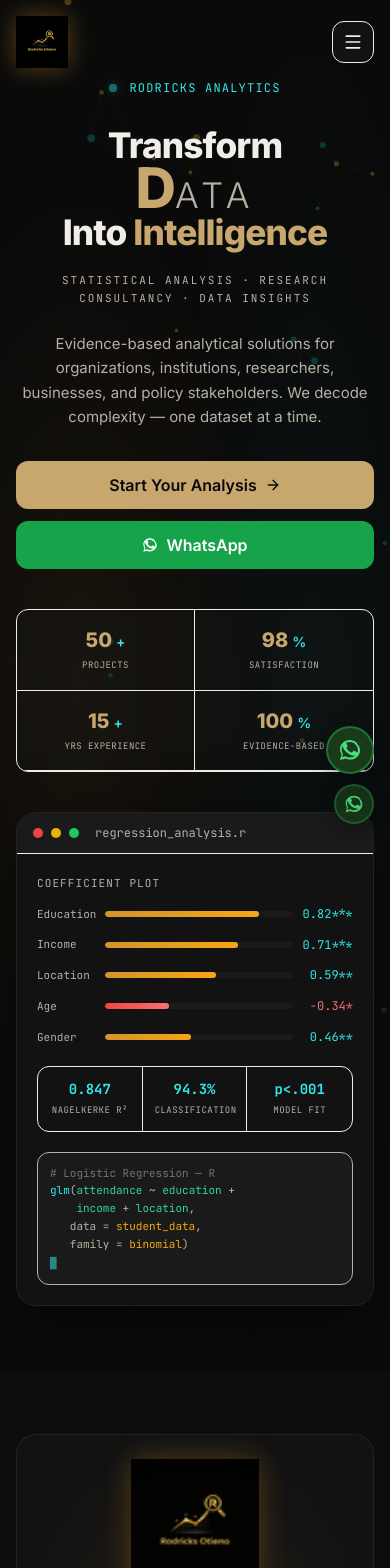
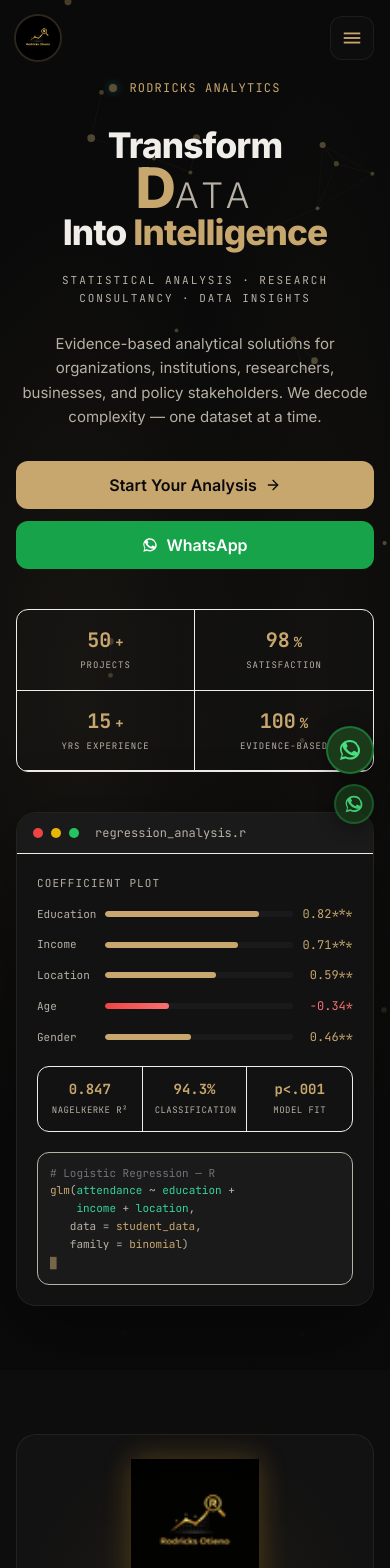
Before and after one commit to kevwasonga/rodricks, a React (Vite) app: page / in a window 390 px wide. Shown: the top 1568 px of the page. Built offline with nearby package versions, Linux system fonts and the light colour scheme.

Commit message:
feat: restyle header and hero to synergyhub — rounded logo, gold accents, mono numbers, material symbols

```diff
--- a/src/components/Header.tsx
+++ b/src/components/Header.tsx
@@ -1,5 +1,4 @@
 import { useEffect, useState } from "react"
-import { Menu, X } from "lucide-react"
 import { cn } from "@/lib/utils"
 
 const navItems = [
@@ -68,7 +67,7 @@
       className={cn(
         "fixed inset-x-0 top-0 z-50 transition-all duration-300",
         scrolled
-          ? "bg-[rgba(8,12,18,0.92)] backdrop-blur-[24px] shadow-[0_1px_0_rgba(212,148,43,0.1),0_8px_40px_rgba(0,0,0,0.4)] py-2.5"
+          ? "bg-[rgba(10,10,10,0.96)] backdrop-blur-[16px] shadow-[0_1px_0_hsl(var(--primary)/0.18)] py-3"
           : "py-4 bg-transparent"
       )}
     >
@@ -77,32 +76,27 @@
           <img
             src="/rodrologo.png"
             alt="Rodricks Analytics Logo"
-            width="60"
-            height="60"
+            width="44"
+            height="44"
             loading="eager"
             decoding="async"
-            className="h-[52px] w-[52px] sm:h-[60px] sm:w-[60px] object-contain drop-shadow-[0_0_12px_rgba(212,148,43,0.4)] transition-transform hover:scale-105 shrink-0"
+            className="h-11 w-11 object-cover rounded-full shadow-[0_0_0_2px_hsl(var(--primary)/0.18)] shrink-0"
           />
           <span className="hidden sm:flex flex-col leading-none">
-            <span className="font-display font-bold text-[0.95rem] sm:text-[1.05rem] tracking-[1.8px] text-foreground">
-              RODRICKS<span className="text-teal-400"> ANALYTICS</span>
-            </span>
-            <span className="font-mono text-[0.55rem] tracking-[2px] text-muted-foreground uppercase mt-0.5">
-              Statistics · Research · Data Analysis
-            </span>
+            <span className="font-display font-bold text-[0.95rem] tracking-[0.03em] text-white">RODRICKS ANALYTICS</span>
+            <span className="font-mono text-[0.62rem] tracking-[0.12em] text-primary uppercase">Statistics · Research · Data Analysis</span>
           </span>
         </a>
 
-        {/* Desktop nav */}
-        <ul className="hidden lg:flex items-center gap-1">
+        <ul className="hidden lg:flex items-center gap-0.5">
           {navItems.map((item) => (
             <li key={item.href}>
               <a
                 href={item.href}
                 onClick={(e) => handleNavClick(e, item.href)}
                 className={cn(
-                  "px-3 py-2 text-[0.82rem] font-medium tracking-wide rounded-md transition-colors",
-                  activeId === item.href.slice(1) ? "text-amber-400" : "text-muted-foreground hover:text-amber-400"
+                  "px-3.5 py-2 text-[0.875rem] font-medium tracking-wide rounded-md transition-colors",
+                  activeId === item.href.slice(1) ? "text-primary bg-primary/10" : "text-muted-foreground hover:text-primary hover:bg-primary/10"
                 )}
               >
                 {item.label}
@@ -116,36 +110,37 @@
             href="https://wa.me/254794627947?text=Hello%20Rodricks%20Otieno!"
             target="_blank"
             rel="noopener noreferrer"
-            className="inline-flex items-center gap-2 rounded-lg border border-green-500/25 bg-green-500/10 px-4 py-2 text-sm font-semibold text-green-400 hover:bg-green-500/20 transition-colors"
+            className="inline-flex items-center gap-2 rounded-xl bg-primary px-5 py-2.5 text-sm font-bold text-primary-foreground hover:bg-[hsl(40_55%_71%)] hover:-translate-y-0.5 hover:shadow-[0_6px_20px_hsl(var(--primary)/0.28)] transition-all"
           >
-            <MessageCircleIcon /> WhatsApp
+            <span className="material-symbols-outlined text-[18px]" style={{ fontVariationSettings: "'FILL' 1" }}>chat_bubble</span> WhatsApp
           </a>
         </div>
 
         <button
-          className="lg:hidden inline-flex items-center justify-center rounded-lg border border-border/50 bg-muted/50 p-2.5 text-foreground"
+          className={cn(
+            "lg:hidden inline-flex items-center justify-center rounded-lg p-2.5 transition-colors",
+            "border border-primary/10 bg-muted/20 text-primary hover:bg-primary/10"
+          )}
           onClick={() => setMobileOpen(!mobileOpen)}
           aria-label={mobileOpen ? "Close menu" : "Open menu"}
           aria-expanded={mobileOpen}
         >
-          {mobileOpen ? <X className="h-5 w-5" /> : <Menu className="h-5 w-5" />}
+          <span className="material-symbols-outlined text-[22px]">{mobileOpen ? "close" : "menu"}</span>
         </button>
       </nav>
 
-      {/* Mobile menu */}
       {mobileOpen && (
-        <div className="lg:hidden absolute inset-x-0 top-full bg-[rgba(8,12,18,0.97)] backdrop-blur-xl border-t border-border/20 animate-in fade-in slide-in-from-top-2">
-          <div className="container-custom py-6 flex flex-col gap-1">
+        <>
+          <div className="fixed inset-0 bg-black/60 backdrop-blur-sm z-40 lg:hidden" onClick={() => setMobileOpen(false)} aria-hidden="true" />
+          <div className="lg:hidden fixed top-0 right-0 h-screen w-[min(300px,85vw)] bg-[hsl(0_0%_7%)] border-l border-primary/15 shadow-[0_12px_48px_rgba(0,0,0,0.6)] z-50 flex flex-col gap-1 pt-[88px] px-7 pb-12 overflow-y-auto">
             {navItems.map((item) => (
               <a
                 key={item.href}
                 href={item.href}
                 onClick={(e) => handleNavClick(e, item.href)}
                 className={cn(
-                  "px-4 py-3 rounded-lg text-base font-medium transition-colors",
-                  activeId === item.href.slice(1)
-                    ? "bg-amber-500/10 text-amber-400"
-                    : "text-muted-foreground hover:bg-muted/50 hover:text-amber-400"
+                  "px-4 py-3 rounded-lg text-[0.95rem] font-medium transition-colors",
+                  activeId === item.href.slice(1) ? "text-primary bg-primary/10" : "text-muted-foreground hover:text-primary hover:bg-primary/10"
                 )}
               >
                 {item.label}
@@ -155,21 +150,13 @@
               href="https://wa.me/254794627947?text=Hello%20Rodricks%20Otieno!"
               target="_blank"
               rel="noopener noreferrer"
-              className="mt-3 inline-flex items-center justify-center gap-2 rounded-lg bg-green-600 px-4 py-3 text-sm font-semibold text-white hover:bg-green-500 transition-colors"
+              className="mt-4 inline-flex items-center justify-center gap-2 rounded-xl bg-green-600 px-4 py-3 text-sm font-semibold text-white hover:bg-green-500 transition-colors"
             >
-              <MessageCircleIcon /> WhatsApp Consultation
+              <span className="material-symbols-outlined text-[18px]" style={{ fontVariationSettings: "'FILL' 1" }}>chat_bubble</span> WhatsApp Consultation
             </a>
           </div>
-        </div>
+        </>
       )}
     </header>
   )
 }
-
-function MessageCircleIcon() {
-  return (
-    <svg className="h-4 w-4" viewBox="0 0 24 24" fill="currentColor" aria-hidden="true">
-      <path d="M19.05 4.91A9.91 9.91 0 0 0 12.02 2C6.45 2 2 6.05 2 11.1c0 1.91.55 3.76 1.6 5.36L2 22l5.7-1.46a10 10 0 0 0 4.32 1.03h.01c5.57 0 10.02-4.05 10.02-9.1 0-2.43-1.03-4.72-2.92-6.36l-.18-.2Zm-7.03 14.6h-.01a8.3 8.3 0 0 1-4.24-1.12l-.3-.18-3.38.87.9-3.2-.2-.32a7.5 7.5 0 0 1-1.14-3.96c0-4.13 3.65-7.5 8.14-7.5 2.18 0 4.22.82 5.75 2.3a7.7 7.7 0 0 1 2.4 5.56c0 4.13-3.65 7.5-8.12 7.5Zm6.54-5.6c-.36-.18-2.13-.99-2.46-1.11-.33-.11-.57-.17-.81.17-.24.35-.93 1.11-1.14 1.34-.21.23-.42.26-.78.08-.36-.17-1.52-.53-2.9-1.69a10.8 10.8 0 0 1-2-2.36c-.21-.35-.02-.54.16-.71.16-.16.36-.4.54-.6.18-.2.24-.34.36-.57.12-.23.06-.43-.03-.6-.09-.17-.81-1.85-1.11-2.53-.29-.67-.59-.58-.81-.59h-.69c-.24 0-.63.09-.96.43-.33.34-1.26 1.17-1.26 2.85s1.29 3.31 1.47 3.54c.18.23 2.54 3.67 6.16 5.15.86.35 1.53.56 2.06.72.86.26 1.65.22 2.27.14.69-.1 2.13-.82 2.43-1.62.3-.8.3-1.48.21-1.62-.09-.14-.33-.23-.69-.41Z" />
-    </svg>
-  )
-}
--- a/src/components/Preloader.tsx
+++ b/src/components/Preloader.tsx
@@ -35,14 +35,14 @@
             </motion.div>
             <div className="mx-auto mb-3 h-0.5 w-48 overflow-hidden rounded bg-border/30">
               <motion.div
-                className="h-full w-full bg-gradient-to-r from-amber-500 to-amber-400"
+                className="h-full w-full bg-gradient-to-r from-primary to-primary"
                 initial={{ scaleX: 0.3, opacity: 0.3 }}
                 animate={{ scaleX: [0.3, 1, 0.3], opacity: [0.3, 1, 0.3] }}
                 transition={{ duration: 1.4, repeat: Infinity, ease: "easeInOut" }}
                 style={{ transformOrigin: "left" }}
               />
             </div>
-            <p className="font-mono text-[11px] tracking-[2px] text-teal-400">
+            <p className="font-mono text-[11px] tracking-[2px] text-primary">
               <motion.span animate={{ opacity: [1, 0, 1] }} transition={{ duration: 1, repeat: Infinity }}>
                 _
               </motion.span>{" "}
--- a/src/components/sections/About.tsx
+++ b/src/components/sections/About.tsx
@@ -45,13 +45,13 @@
                 <span className="font-mono text-xs uppercase tracking-widest text-muted-foreground">Nairobi, Kenya</span>
                 <div className="flex flex-wrap justify-center gap-2 mt-6">
                   {tools.map((tool) => (
-                    <span key={tool} className="font-mono text-[11px] tracking-wide px-2.5 py-1 border border-border/40 rounded text-teal-400 bg-teal-500/5">
+                    <span key={tool} className="font-mono text-[11px] tracking-wide px-2.5 py-1 border border-border/40 rounded text-primary bg-primary">
                       {tool}
                     </span>
                   ))}
                 </div>
               </div>
-              <div className="absolute bottom-0 left-0 right-0 h-px bg-gradient-to-r from-amber-500 to-teal-400 opacity-40" />
+              <div className="absolute bottom-0 left-0 right-0 h-px bg-gradient-to-r from-primary to-primary opacity-40" />
             </div>
           </motion.div>
 
@@ -100,7 +100,7 @@
             >
               {pillars.map((pillar) => (
                 <div key={pillar.title} className="card-base p-4 flex items-start gap-3 hover:border-primary/20 transition-colors">
-                  <div className="flex-shrink-0 w-9 h-9 rounded-lg bg-amber-500/10 border border-amber-500/15 flex items-center justify-center text-amber-500">
+                  <div className="flex-shrink-0 w-9 h-9 rounded-lg bg-primary border border-primary flex items-center justify-center text-primary">
                     <pillar.icon className="h-4 w-4" aria-hidden="true" />
                   </div>
                   <div>
--- a/src/components/sections/Hero.tsx
+++ b/src/components/sections/Hero.tsx
@@ -2,7 +2,7 @@
 import { motion } from "framer-motion"
 import { cn } from "@/lib/utils"
 import { Button } from "@/components/ui/button"
-import { ArrowRight, CheckCircle, TrendingUp } from "lucide-react"
+import { ArrowRight } from "lucide-react"
 
 const stats = [
   { label: "Projects", value: 50, suffix: "+" },
@@ -45,7 +45,7 @@
     const ctx = canvas.getContext("2d")
     if (!ctx) return
     if (window.matchMedia("(prefers-reduced-motion: reduce)").matches) {
-      ctx.fillStyle = "rgba(212,148,43,0.03)"
+      ctx.fillStyle = "rgba(200,169,110,0.03)"
       ctx.fillRect(0, 0, canvas.width, canvas.height)
       return
     }
@@ -68,7 +68,7 @@
       vy = 0
       r = 0
       pulse = 0
-      type = "amber"
+      type = "gold"
       constructor() {
         this.reset()
       }
@@ -79,7 +79,7 @@
         this.vy = (Math.random() - 0.5) * 0.35
         this.r = 1.5 + Math.random() * 2
         this.pulse = Math.random() * Math.PI * 2
-        this.type = Math.random() > 0.7 ? "teal" : "amber"
+        this.type = Math.random() > 0.7 ? "gold-light" : "gold"
       }
       update() {
         this.x += this.vx
@@ -94,7 +94,7 @@
         const pr = this.r + Math.sin(this.pulse) * 0.6
         ctx!.beginPath()
         ctx!.arc(this.x, this.y, pr, 0, Math.PI * 2)
-        ctx!.fillStyle = this.type === "teal" ? "rgba(13,155,155,0.7)" : "rgba(212,148,43,0.7)"
+        ctx!.fillStyle = this.type === "gold-light" ? "rgba(226,201,138,0.7)" : "rgba(200,169,110,0.7)"
         ctx!.fill()
       }
     }
@@ -123,7 +123,7 @@
             ctx.beginPath()
             ctx.moveTo(nodes[i].x, nodes[i].y)
             ctx.lineTo(nodes[j].x, nodes[j].y)
-            ctx.strokeStyle = `rgba(212,148,43,${alpha})`
+            ctx.strokeStyle = `rgba(200,169,110,${alpha})`
             ctx.lineWidth = 0.8
             ctx.stroke()
           }
@@ -133,7 +133,7 @@
         ctx.beginPath()
         ctx.moveTo(0, y)
         ctx.lineTo(W, y)
-        ctx.strokeStyle = "rgba(212,148,43,0.03)"
+        ctx.strokeStyle = "rgba(200,169,110,0.03)"
         ctx.lineWidth = 1
         ctx.stroke()
       }
@@ -141,7 +141,7 @@
         ctx.beginPath()
         ctx.moveTo(x, 0)
         ctx.lineTo(x, H)
-        ctx.strokeStyle = "rgba(212,148,43,0.03)"
+        ctx.strokeStyle = "rgba(200,169,110,0.03)"
         ctx.lineWidth = 1
         ctx.stroke()
       }
@@ -189,14 +189,14 @@
   return (
     <section id="home" className="relative min-h-screen bg-background overflow-hidden flex flex-col" aria-labelledby="hero-heading">
       <canvas ref={canvasRef} className="absolute inset-0 w-full h-full opacity-45 pointer-events-none" aria-hidden="true" />
-      <div className="absolute inset-0 bg-[radial-gradient(ellipse_80%_60%_at_20%_50%,rgba(212,148,43,0.07)_0%,transparent_60%),radial-gradient(ellipse_60%_80%_at_80%_50%,rgba(13,155,155,0.05)_0%,transparent_60%),linear-gradient(180deg,transparent_50%,hsl(var(--background))_100%)] pointer-events-none" aria-hidden="true" />
+      <div className="absolute inset-0 bg-[radial-gradient(ellipse_80%_60%_at_20%_50%,rgba(200,169,110,0.07)_0%,transparent_60%),radial-gradient(ellipse_60%_80%_at_80%_50%,rgba(200,169,110,0.04)_0%,transparent_60%),linear-gradient(180deg,transparent_50%,hsl(var(--background))_100%)] pointer-events-none" aria-hidden="true" />
 
       {floatingLabels.map((label, i) => (
         <motion.div
           key={i}
           className={cn(
-            "absolute hidden lg:block font-mono text-xs tracking-wide text-teal-400/25 pointer-events-none",
-            "px-2 py-1 border border-teal-500/20 rounded bg-teal-500/5"
+            "absolute hidden lg:block font-mono text-xs tracking-wide text-primary pointer-events-none",
+            "px-2 py-1 border border-primary rounded bg-primary"
           )}
           style={{ top: label.top, left: label.left, right: label.right, bottom: label.bottom } as React.CSSProperties}
           animate={{ y: [-8, 0, -8] }}
@@ -217,11 +217,11 @@
                 transition={{ duration: 0.6 }}
               >
                 <motion.span
-                  className="w-2 h-2 rounded-full bg-teal-400 shadow-[0_0_8px_rgb(13,155,155)] shrink-0"
+                  className="w-2 h-2 rounded-full bg-primary shadow-[0_0_8px_rgb(13,155,155)] shrink-0"
                   animate={{ opacity: [1, 0.4, 1] }}
                   transition={{ duration: 2, repeat: Infinity }}
                 />
-                <span className="font-mono text-xs uppercase tracking-widest text-teal-400">Rodricks Analytics</span>
+                <span className="font-mono text-xs uppercase tracking-widest text-primary">Rodricks Analytics</span>
                 <span className="hidden sm:block h-px bg-border/50 max-w-[80px] flex-1" />
               </motion.div>
 
@@ -295,10 +295,10 @@
                 {stats.map((stat, i) => (
                   <div key={stat.label} className="flex flex-1 flex-col items-center gap-1 px-3 py-4 border-r border-border/40 last:border-r-0 sm:border-b-0 border-b even:border-r-0 sm:even:border-r sm:border-r">
                     <div className="flex items-baseline gap-1">
-                      <span className="font-display font-extrabold gradient-text text-xl sm:text-2xl">{stat.value}</span>
-                      <span className="font-semibold text-teal-400 text-sm">{stat.suffix}</span>
+                      <span className="font-mono font-bold text-primary text-xl sm:text-2xl" style={{ fontVariationSettings: "'wght' 700" }}>{stat.value}</span>
+                      <span className="font-mono font-semibold text-primary text-sm">{stat.suffix}</span>
                     </div>
-                    <span className="font-mono text-[9px] sm:text-[10px] uppercase tracking-wider text-muted-foreground text-center">{stat.label}</span>
+                    <span className="font-mono text-[9px] sm:text-[10px] uppercase tracking-widest text-muted-foreground text-center">{stat.label}</span>
                     {i < stats.length - 1 && <span className="hidden" />}
                   </div>
                 ))}
@@ -333,13 +333,13 @@
                           <span className="font-mono text-[11px] text-muted-foreground">{bar.name}</span>
                           <div className="h-1.5 sm:h-2 bg-muted rounded-full overflow-hidden">
                             <motion.div
-                              className={cn("h-full rounded-full", bar.positive ? "bg-gradient-to-r from-amber-500 to-amber-400" : "bg-gradient-to-r from-red-500 to-red-400")}
+                              className={cn("h-full rounded-full", bar.positive ? "bg-gradient-to-r from-primary to-primary" : "bg-gradient-to-r from-red-500 to-red-400")}
                               initial={{ width: 0 }}
                               animate={{ width: `${bar.value}%` }}
                               transition={{ duration: 1.4, delay: 0.5 + i * 0.1 }}
                             />
                           </div>
-                          <span className={cn("font-mono text-xs text-right", bar.positive ? "text-teal-400" : "text-red-400")}>{bar.label}</span>
+                          <span className={cn("font-mono text-xs text-right", bar.positive ? "text-primary" : "text-red-400")}>{bar.label}</span>
                         </motion.div>
                       ))}
                     </div>
@@ -348,7 +348,7 @@
                   <div className="grid grid-cols-3 border border-border/50 rounded-lg overflow-hidden">
                     {metrics.map((metric) => (
                       <div key={metric.label} className="p-3 sm:p-4 text-center border-r border-border/50 last:border-r-0">
-                        <div className="font-mono text-sm sm:text-lg font-bold text-teal-400">{metric.value}</div>
+                        <div className="font-mono text-sm sm:text-lg font-bold text-primary">{metric.value}</div>
                         <div className="font-mono text-[9px] sm:text-[10px] uppercase tracking-wider text-muted-foreground mt-1">{metric.label}</div>
                       </div>
                     ))}
@@ -357,22 +357,22 @@
                   <div className="bg-muted border border-border/50 rounded-lg p-3 sm:p-4 font-mono text-[11px] sm:text-xs leading-relaxed text-muted-foreground overflow-x-auto">
                     <span className="text-zinc-500"># Logistic Regression — R</span>
                     <br />
-                    <span className="text-teal-400">glm</span>(<span className="text-emerald-400">attendance</span> ~ <span className="text-emerald-400">education</span> +<br />
+                    <span className="text-primary">glm</span>(<span className="text-emerald-400">attendance</span> ~ <span className="text-emerald-400">education</span> +<br />
                     &nbsp;&nbsp;&nbsp;&nbsp;<span className="text-emerald-400">income</span> + <span className="text-emerald-400">location</span>,<br />
-                    &nbsp;&nbsp;&nbsp;data = <span className="text-amber-400">student_data</span>,<br />
-                    &nbsp;&nbsp;&nbsp;family = <span className="text-amber-400">binomial</span>)<br />
-                    <span className="text-teal-400 animate-pulse">█</span>
+                    &nbsp;&nbsp;&nbsp;data = <span className="text-primary">student_data</span>,<br />
+                    &nbsp;&nbsp;&nbsp;family = <span className="text-primary">binomial</span>)<br />
+                    <span className="text-primary animate-pulse">█</span>
                   </div>
                 </div>
 
                 <div className="absolute -top-2 -left-2 sm:top-8 sm:-left-4 hidden lg:flex animate-float" style={{ animationDelay: "0s" }}>
                   <div className="bg-card border border-border/50 rounded-full px-3 py-1.5 text-xs font-medium text-muted-foreground flex items-center gap-1.5 shadow-lg whitespace-nowrap">
-                    <CheckCircle className="h-3.5 w-3.5 text-green-500" /> Significant
+                    <span className="material-symbols-outlined text-[16px] text-green-500" style={{ fontVariationSettings: "'FILL' 1" }}>check_circle</span> Significant
                   </div>
                 </div>
                 <div className="absolute -bottom-2 -right-2 sm:bottom-10 sm:-right-4 hidden lg:flex animate-float" style={{ animationDelay: "1s" }}>
                   <div className="bg-card border border-border/50 rounded-full px-3 py-1.5 text-xs font-medium text-muted-foreground flex items-center gap-1.5 shadow-lg whitespace-nowrap">
-                    <TrendingUp className="h-3.5 w-3.5 text-teal-400" /> +47% Accuracy
+                    <span className="material-symbols-outlined text-[16px] text-primary">trending_up</span> +47% Accuracy
                   </div>
                 </div>
               </div>
@@ -384,7 +384,7 @@
       <div className="absolute bottom-4 left-1/2 -translate-x-1/2 hidden lg:flex flex-col items-center gap-2 pointer-events-none">
         <span className="font-mono text-[10px] tracking-[2px] uppercase text-muted-foreground/60">Scroll to explore</span>
         <div className="w-6 h-9 rounded-full border border-border/40 flex items-start justify-center p-1">
-          <motion.div className="w-1 h-2 bg-amber-500 rounded-full" animate={{ y: [0, 12, 0] }} transition={{ duration: 1.6, repeat: Infinity }} />
+          <motion.div className="w-1 h-2 bg-primary rounded-full" animate={{ y: [0, 12, 0] }} transition={{ duration: 1.6, repeat: Infinity }} />
         </div>
       </div>
     </section>
```
Also changed, not shown: src/components/Footer.tsx (+12 -12 lines).
